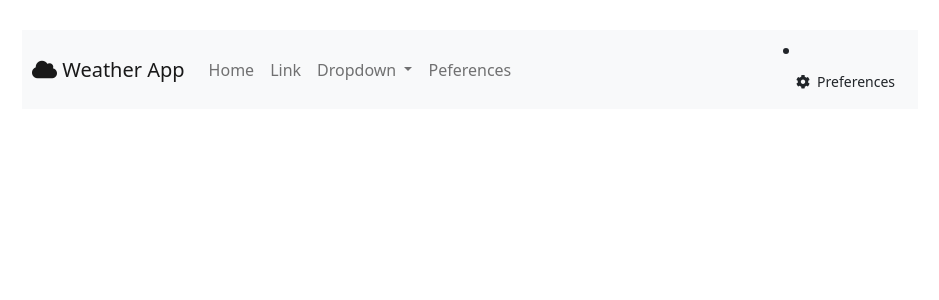
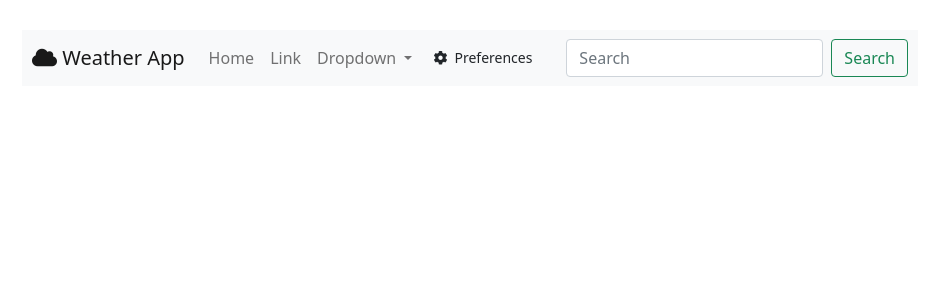
Before and after one commit to wilfred321/weatherapp, a Flask app: page /register in a window 1280 px wide. Shown: the top 300 px of the page, without its empty margins (170-1109 px from the left). Run offline with Flask 2, Linux system fonts and the light colour scheme; some libraries are stand-ins or nearby versions.

Commit message:
addtional commit

```diff
--- a/weatherapp/__init__.py
+++ b/weatherapp/__init__.py
@@ -1,5 +1,5 @@
-import requests,json
-from flask import Flask
+import json,requests,socket
+from flask import Flask,request
 from flask_sqlalchemy import SQLAlchemy
 
 from logging import DEBUG
--- a/weatherapp/routes.py
+++ b/weatherapp/routes.py
@@ -1,8 +1,9 @@
 
 from requests import status_codes
-from weatherapp import weather_app,requests,json
+from weatherapp import weather_app,requests,json,request
 from flask import render_template,redirect,request,url_for,flash
 from weatherapp.config import Config
+from weatherapp.utils import get_city_name
 
 
 # @weather_app.route("/search", methods = ['GET','POST'])
@@ -16,52 +17,39 @@ from weatherapp.config import Config
 
 
 
-
+apiid = weather_app.config['API_KEY']
 
 @weather_app.route("/", methods = ['GET','POST'])
 def index():
 
-    apiid = weather_app.config['API_KEY']
 
-    if request.method != 'POST':
-        city = 'Lagos'
-    else:
+    city = get_city_name()
+    if request.method == 'POST':
         city = request.form.get('city')
+
+
+    # city = get_city_name()
+
     url = 'http://api.openweathermap.org/data/2.5/weather?q={}&appid={}'
 
     r = requests.get(url.format(city,apiid))
 
-        # city = data['name']
+    data = r.json()
 
 
-
-
-#Get Weather for lagos
-
-
-
-
-
-
-        # data = json.loads(r)
-        # res = r.status_code
-
-
-    data = r.json()
     icon_id = data['weather'][0]['icon']
     weather = {
-        # 'city':city.capitalize(),
-        'city':data['name'],
-        'temperature':data['main']['temp'],
-        'description':data['weather'][0]['description'],
 
-        'country':data['sys']['country'],
-        'timezone':data['timezone'],
-        'icon': f'http://openweathermap.org/img/w/{icon_id}.png'
+    'city':data['name'],
+    'temperature':data['main']['temp'],
+    'description':data['weather'][0]['description'],
+
+    'country':data['sys']['country'],
+    'timezone':data['timezone'],
+    'icon': f'http://openweathermap.org/img/w/{icon_id}.png'
     }
 
-    return render_template('index.html',title = 'index',
-    weather = weather)
+    return render_template('index.html',title = 'index',weather = weather)
 
 
 
@@ -75,6 +63,6 @@ def download():
     pass
 
 
-@weather_app.route("/register")
+@weather_app.route("/subscribe")
 def subscribe():
     pass
--- a/weatherapp/templates/base.html
+++ b/weatherapp/templates/base.html
@@ -73,22 +73,19 @@
                     </div>
                 </li>
                 <li class="nav-item">
-                    <a class="nav-link" href="#">Peferences</a>
-                </li>
-            </ul>
-
-
-
-            <li class="nav-item">
-                <!-- <a class="nav-link" href="#">Preferences</a> -->
-                <div>
 
                     <button type="button" class="btn btn-none btn-sm m-1" data-toggle="modal"
                         data-target="#deleteModal"><i class="fas fa-cog"> &nbsp</i>Preferences</button>
-                </div>
-            </li>
+                </li>
             </ul>
         </div>
+
+
+        <!-- <li class="nav-item"> -->
+        <!-- <a class="nav-link" href="#">Preferences</a> -->
+
+        <!-- </li> -->
+
 
 
         <div class="modal fade" id="deleteModal" tabindex="-1" role="dialog" aria-labelledby="deleteModalLabel"
@@ -122,91 +119,14 @@
 
                 </div>
             </div>
+        </div>
+        <form class="form-inline my-2 my-lg-0" action="{{url_for('index')}}" method='post'>
+            <input class="form-control mr-sm-2" name='city' type="search" placeholder="Search" aria-label="Search">
+            <button class="btn btn-outline-success my-2 my-sm-0" type="submit">Search</button>
+        </form>
 
-
-
-
-
-
-
-
-
-
-
-
-
-
-
-
-
-
-
-
-
-
-
-
-
-
-
-
-
-
-
-
-
-
-
-
-
-
-
-
-
-
-
-
-
-
-
-
-
-
-
-
-
-
-
-
-
-
-
-
-
-
-
-
-
-
-
-
-
-
-
-
-
-            <form class="form-inline my-2 my-lg-0" action="{{url_for('index')}}" , method='post'>
-                <input class="form-control mr-sm-2" name='city' type="search" placeholder="Search" aria-label="Search">
-                <button class="btn btn-outline-success my-2 my-sm-0" type="submit">Search</button>
-            </form>
-        </div>
     </nav>
 
-    {%if message%}
-    <div class="invalid-feedback">
-        {{message}}
-    </div>
-    {%endif%}
 
     {%endblock%}
 
--- a/weatherapp/utils.py
+++ b/weatherapp/utils.py
@@ -1,5 +1,5 @@
 from requests.exceptions import HTTPError
-from weatherapp import socket,json,requests,request
+from weatherapp import json,requests
 
 
 
@@ -12,5 +12,5 @@ def get_city_name():
             return "Error: Unable to execute request"
     else:
         data = response.json()
-        city_name = data['city']
-        return city_name
+        city = data['city']
+        return city
```
Also changed, not shown: weatherapp/templates/index.html (+5 -9 lines).
